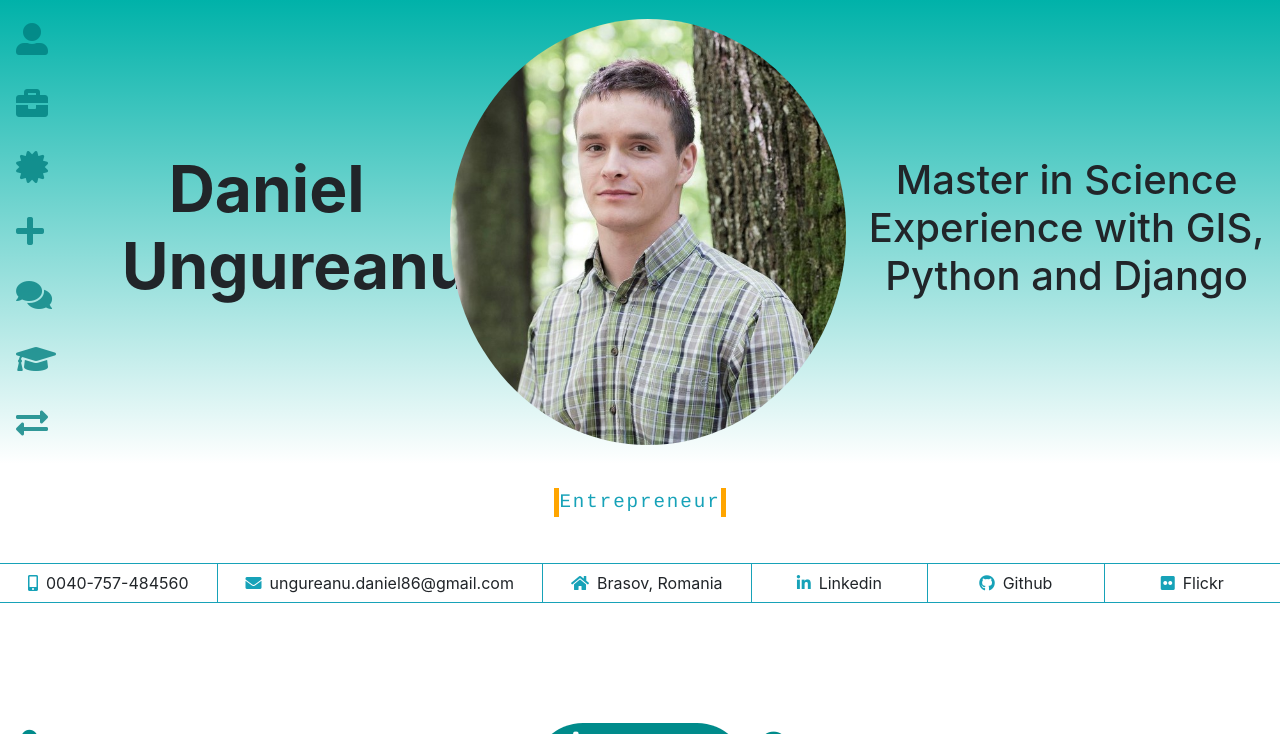
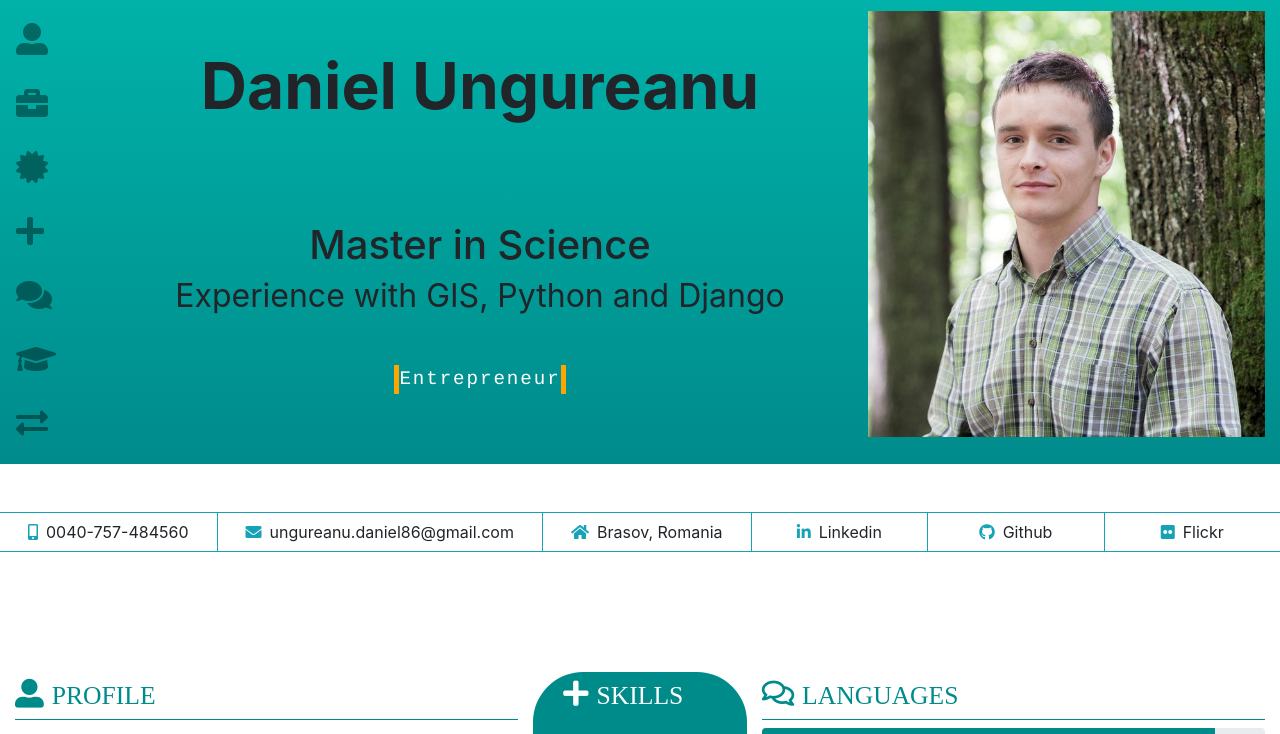
Before and after one commit to ungureanudaniel/resume1, a Django app: page / in a window 1280 px wide. Shown: the top 734 px of the page. Run offline with Django 3.2, Linux system fonts and the light colour scheme; some libraries are stand-ins or nearby versions.

Commit message:
Rearranged title name

```diff
--- a/resumeapp/static/css/screenstyle.css
+++ b/resumeapp/static/css/screenstyle.css
@@ -26,10 +26,22 @@
   float: left;
   font-size: 2rem;
   position: relative;
+  animation-name: navbar;
+  animation-duration: 1s;
+  animation-direction: normal;
+  animation-timing-function: ease-in;
+  animation-fill-mode: both;
 }
 
+@keyframes navbar {
+  from {top: -40rem; left: 0;opacity: 0%;}
+  to {top: 0rem;left: 0em;opacity: 100%;}
+}
+
+
 .nav-link i {
-  color: rgba(0,128,128, 0.8);
+  color: black;
+  opacity: 40%;
 }
 
 .nav-link i:hover {
@@ -65,9 +77,14 @@
 }
 
 .header {
+  background-image: linear-gradient(rgba(0, 178, 169,1), rgb(0,139,139,1));
+}
+
+/*
+.header {
   background-image: linear-gradient(rgba(0, 178, 169,1), rgba(255,0,0,0));
 }
-
+*/
 .name {
   vertical-align: middle;
   justify-content: flex-start;
@@ -89,6 +106,11 @@
 }
 
 /*TYPEWRITER ANIMATION */
+
+.type-row {
+  position: relative;
+
+}
 .typewriter {
   justify-content: center;
   position: relative;
@@ -125,6 +147,20 @@
   80% {content: 'Python programming enthusiast';}
   100% {content: 'Trail runner';}
 
+}
+
+.contacts {
+  animation-name: contacts;
+animation-duration: 1.5s;
+animation-delay: 0.3s;
+animation-direction: normal;
+animation-timing-function: ease-in;
+animation-fill-mode: both;
+}
+
+@keyframes contacts {
+from {opacity: 0%;}
+to {opacity: 100%;}
 }
 
 .contacts i {
--- a/resumeapp/templates/resume1/home.html
+++ b/resumeapp/templates/resume1/home.html
@@ -73,26 +73,40 @@
           </li>
         </ul>
       </nav>
+    <!--
+        <div class="col-lg-12 col-xl-7 align-self-center">
+          <div class="container d-block">
+            <div class="col name align-self-center">
+              <h2 class="text-lg-center">Daniel Ungureanu</h2>
+            </div>
+            <div class="col title align-self-center">
+              <h2 class="text-lg-center">Master in Science<br><small>Experience with GIS,<br>Python and Django</small></h2>
+            </div>
+          </div>
+        </div>
+      -->
+      <div class="col-lg-12 col-xl-7 align-self-center">
+        <div class="col name align-self-center">
+          <h2 class="text-center">Daniel Ungureanu</h2>
+        </div>
+        <div class="col title align-self-center mt-5 pt-5">
+          <h2 class="text-center">Master in Science<br><small>Experience with GIS, Python and Django</small></h2>
+        </div>
+        <!-- animation showing different hobbies, some kind of typewriter ......... -->
+            <div class="type-row text-center p-0 mt-5 text-white ">
+              <p class="typewriter "></p>
+            </div>
+      </div>
+      <div class="headshot text-center col-xl-4 mb-3">
+        <img class="text-info img-fluid m-0 p-0"; src="{% static 'images/EU.jpg' %}" alt="Daniel Ungureanu">
+      </div>
 
-      <div class="col-lg-12 col-xl-3 name align-self-center">
-        <h2 class="text-lg-center">Daniel Ungureanu</h2>
-      </div>
-      <div class="headshot text-center col-lg-12 col-xl-4">
-        <img class="m-2 text-info img-fluid rounded-circle p-0"; src="{% static 'images/EU.jpg' %}" alt="Daniel Ungureanu">
-      </div>
-      <div class="col-lg-12  col-xl-4 title align-self-center">
-        <h2 class="text-lg-center">Master in Science<br>Experience with GIS,<br>Python and Django</h2>
-      </div>
     </div>
 
 
-<!-- animation showing different hobbies, some kind of typewriter ......... -->
-    <div class="col justify-content-center text-center d-block text-info mt-4 mb-4">
-      <p class="typewriter"></p>
-    </div>
 
 <!-- COntact bar ....................................... -->
-    <div class="row bg-white justify-content-center align-items-center">
+    <div class="row bg-white justify-content-center align-items-center mt-5">
       <div class="col-md col-sm-12 contacts border border-info border-left-0 text-center">
         <a href="tel:0040757484560" class="contact_buttons btn btn-xlg" type="button" role="button">
           <i class="fas fa-mobile-alt pr-2 text-info fa-1x"></i>0040-757-484560
```
Lines whose indentation alone changed are shown as unchanged.
